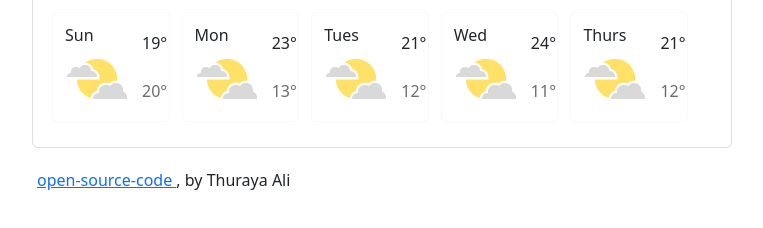
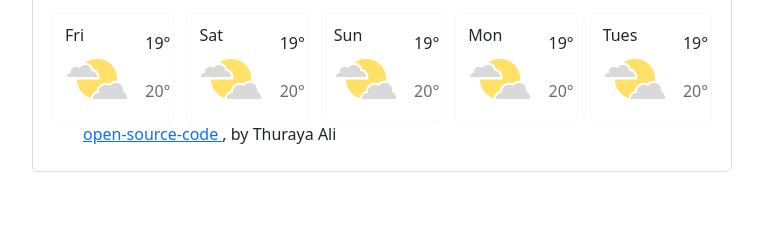
Before and after one commit to Thuraya-A/weather-app, a plain HTML site: page Index.html in a window 1280 px wide. Shown: the part 224-452 px from the top of the page, without its empty margins (70-833 px from the left). Drawn offline with nearby package versions, Linux system fonts and the light colour scheme.

Commit message:
took away the repeated html for the forecast and replaced it  in javascript

```diff
--- a/Index.html
+++ b/Index.html
@@ -87,74 +87,8 @@
               <li>Wind: <span id="wind-speed">8</span>mph</li>
             </ul>
           </div>
-          <div class="row">
-            <div class="col nextFiveDays">
-              <div class="row">
-                <div class="col-8">
-                  <div>Sun</div>
-                  <img src="images/partly_cloudy.png" alt="" />
-                </div>
-                <div class="col-4">
-                  <div class="row mt-2 mb-4"><div class="col">19°</div></div>
-                  <div class="row"><div class="col fahrenheit">20°</div></div>
-                </div>
-              </div>
-            </div>
-            <div class="col nextFiveDays">
-              <div class="row">
-                <div class="col-8">
-                  <div>Mon</div>
-                  <img src="images/partly_cloudy.png" alt="" />
-                </div>
-                <div class="col-4">
-                  <div class="row mt-2 mb-4"><div class="col">23°</div></div>
-                  <div class="row"><div class="col fahrenheit">13°</div></div>
-                </div>
-              </div>
-            </div>
-            <div class="col nextFiveDays">
-              <div class="row">
-                <div class="col-8">
-                  <div>Tues</div>
-                  <img src="images/partly_cloudy.png" alt="" />
-                </div>
-                <div class="col-4">
-                  <div class="row mt-2 mb-4"><div class="col">21°</div></div>
-                  <div class="row"><div class="col fahrenheit">12°</div></div>
-                </div>
-              </div>
-            </div>
-            <div class="col nextFiveDays">
-              <div class="row">
-                <div class="col-8">
-                  <div>Wed</div>
-                  <img src="images/partly_cloudy.png" alt="" />
-                </div>
-                <div class="col-4">
-                  <div class="row mt-2 mb-4"><div class="col">24°</div></div>
-                  <div class="row"><div class="col fahrenheit">11°</div></div>
-                </div>
-              </div>
-            </div>
-            <div class="col nextFiveDays">
-              <div class="row">
-                <div class="col-8">
-                  <div>Thurs</div>
-                  <img src="images/partly_cloudy.png" alt="" />
-                </div>
-                <div class="col-4">
-                  <div class="row mr-2 mt-2 mb-4">
-                    <div class="col">21°</div>
-                  </div>
-                  <div class="row mr-2">
-                    <div class="col fahrenheit">12°</div>
-                  </div>
-                </div>
-              </div>
-            </div>
-          </div>
-        </div>
-      </div>
+          <div class="weather-forcast" id="forcast">
+           </div>
       <footer>
         <a href="https://github.com/Thuraya-A/weather-app">open-source-code </a>
         , by Thuraya Ali
--- a/sript.js
+++ b/sript.js
@@ -1,24 +1,3 @@
-function toFahrenheit(event) {
-  event.preventDefault();
-  let degrees = document.querySelector("#degree-change");
-  let degreesInFahrenheit = Math.round((celciusTemperature * 9) / 5 + 32);
-  degrees.innerHTML = degreesInFahrenheit;
-  celcius.classList.remove("clicked");
-  fahrenheit.classList.add("clicked");
-}
-let fahrenheit = document.querySelector("#fahrenheit-link");
-fahrenheit.addEventListener("click", toFahrenheit);
-
-function toCelcius(event) {
-  event.preventDefault();
-  let degrees = document.querySelector("#degree-change");
-  degrees.innerHTML = celciusTemperature;
-  celcius.classList.add("clicked");
-  fahrenheit.classList.remove("clicked");
-}
-let celcius = document.querySelector("#celcius-link");
-celcius.addEventListener("click", toCelcius);
-
 function displayTime(timestamp) {
   let date = new Date(timestamp);
   let hour = date.getHours();
@@ -43,6 +22,20 @@ function displayTime(timestamp) {
 
   return `${day} ${hour}:${minute}`;
 }
+
+function getUsersGeolocation(position) {
+  let latitude = position.coords.latitude;
+  let longitude = position.coords.longitude;
+  let apiKey = "c119ffef35b7245a5e03b6e5724ae961";
+  let weatherApiUrl = `https://api.openweathermap.org/data/2.5/weather?lat=${latitude}&lon=${longitude}&appid=${apiKey}&units=metric`;
+  axios.get(weatherApiUrl).then(displayTemperature);
+}
+function getCurrentPosition(event) {
+  event.preventDefault();
+  navigator.geolocation.getCurrentPosition(getUsersGeolocation);
+}
+let CurrentButton = document.querySelector("#current-button");
+CurrentButton.addEventListener("click", getCurrentPosition);
 
 function displayTemperature(response) {
   console.log(response.data);
@@ -70,7 +63,11 @@ function displayTemperature(response) {
     "alt",
     `${response.data.weather[0].description}`
   );
+  getForcast(response.data.coords);
 }
+
+let celciusTemperature = null;
+
 function getCity(event) {
   event.preventDefault();
   let searchInput = document.querySelector("#search-input");
@@ -82,18 +79,54 @@ function getCity(event) {
 let searchForCityForm = document.querySelector("#search-form");
 searchForCityForm.addEventListener("submit", getCity);
 
-function getUsersGeolocation(position) {
-  let latitude = position.coords.latitude;
-  let longitude = position.coords.longitude;
+function toFahrenheit(event) {
+  event.preventDefault();
+  let degrees = document.querySelector("#degree-change");
+  let degreesInFahrenheit = Math.round((celciusTemperature * 9) / 5 + 32);
+  degrees.innerHTML = degreesInFahrenheit;
+  celcius.classList.remove("clicked");
+  fahrenheit.classList.add("clicked");
+}
+let fahrenheit = document.querySelector("#fahrenheit-link");
+fahrenheit.addEventListener("click", toFahrenheit);
+
+function toCelcius(event) {
+  event.preventDefault();
+  let degrees = document.querySelector("#degree-change");
+  degrees.innerHTML = celciusTemperature;
+  celcius.classList.add("clicked");
+  fahrenheit.classList.remove("clicked");
+}
+let celcius = document.querySelector("#celcius-link");
+celcius.addEventListener("click", toCelcius);
+
+function getForcast(coordinates) {
   let apiKey = "c119ffef35b7245a5e03b6e5724ae961";
-  let weatherApiUrl = `https://api.openweathermap.org/data/2.5/weather?lat=${latitude}&lon=${longitude}&appid=${apiKey}&units=metric`;
-  axios.get(weatherApiUrl).then(displayTemperature);
+  let apiURL = `https://api.openweathermap.org/data/3.0/onecall?lat=${coordinates.lat}&lon=${coordinates.lon}}&appid=${apiKey}`;
+  axios.get(apiURL).then(displayForcast);
 }
-function getCurrentPosition(event) {
-  event.preventDefault();
-  navigator.geolocation.getCurrentPosition(getUsersGeolocation);
+function displayForcast() {
+  let forcastElement = document.querySelector(`#forcast`);
+  let forcastHTML = `<div class="row">`;
+
+  let days = ["Fri", "Sat", "Sun", "Mon", "Tues"];
+  days.forEach(function (day) {
+    forcastHTML =
+      forcastHTML +
+      `<div class="col nextFiveDays">
+                 <div class="row">
+                  <div class="col-8">
+                    <div>${day}</div>
+                    <img src="images/partly_cloudy.png" alt="" />
+                  </div>
+                  <div class="col-4">
+                    <div class="row mt-2 mb-4"><div class="col">19°</div></div>
+                    <div class="row"><div class="col fahrenheit">20°</div></div>
+                  </div>
+                </div>
+              </div>`;
+  });
+  forcastElement.innerHTML = forcastHTML + "</div>";
 }
-let CurrentButton = document.querySelector("#current-button");
-CurrentButton.addEventListener("click", getCurrentPosition);
 
-let celciusTemperature = null;
+displayForcast();
```
